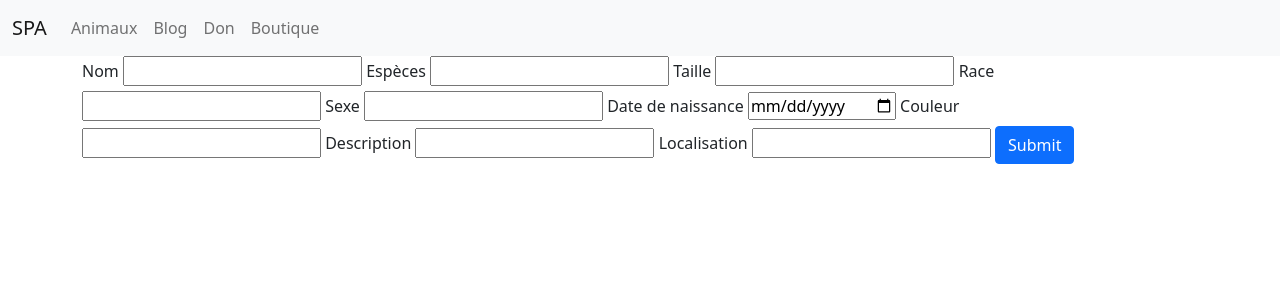
After one commit to hakan9719/ipssi-spa, a PHP site: page /templates/Animals/addAnimal.php in a window 1280 px wide. The commit adds this page. Shown: the top 300 px of the page. Run offline with PHP 8.4, Linux system fonts and the light colour scheme; some libraries are stand-ins or nearby versions.

Commit message:
addAnimal

```diff
--- /dev/null
+++ b/templates/Animals/addAnimal.php
@@ -0,0 +1,41 @@
+<?php
+
+require ROOT."/templates/headerView.php";
+
+?>
+<div class="container">
+    <form action="" class="form" method="POST">
+
+        <label for="name" class="form-label">Nom</label>
+        <input type="text" name="name" id="name">
+
+        <label for="species" class="form-label">Espèces</label>
+        <input type="text" name="species" id="species">
+
+        <label for="size" class="form-label">Taille</label>
+        <input type="text" name="size" id="size">
+
+        <label for="race" class="form-label">Race</label>
+        <input type="text" name="race" id="race">
+
+        <label for="gender" class="form-label">Sexe</label>
+        <input type="text" name="gender" id="gender">
+
+        <label for="birthdate" class="form-label">Date de naissance</label>
+        <input type="date" name="birthdate" id="birthdate">
+
+        <label for="color" class="form-label">Couleur</label>
+        <input type="text" name="color" id="color">
+
+        <label for="description" class="form-label">Description</label>
+        <input type="text" name="description" id="description">
+
+        <label for="location" class="form-label">Localisation</label>
+        <input type="text" name="location" id="location">
+
+        <button class="btn btn-primary">Submit</button>
+    </form>
+</div>
+</body>
+
+</html>
--- a/templates/animalView.php
+++ b/templates/Animals/animalView.php
@@ -1,6 +1,7 @@
 <?php
 
-require "headerView.php";
+require ROOT."/templates/headerView.php";
+
 ?>
     <div class="container">
         <div class="row">
--- a/templates/animalsView.php
+++ b/templates/Animals/animalsView.php
@@ -1,6 +1,6 @@
 <?php
 
-require "headerView.php";
+require ROOT."/templates/headerView.php";
 
 ?>
     <div class="container">
```
Also changed, not shown: App/Controller/AnimalsController.php (+5 -4 lines), Routeur/routeur.php (+2 -26 lines).
